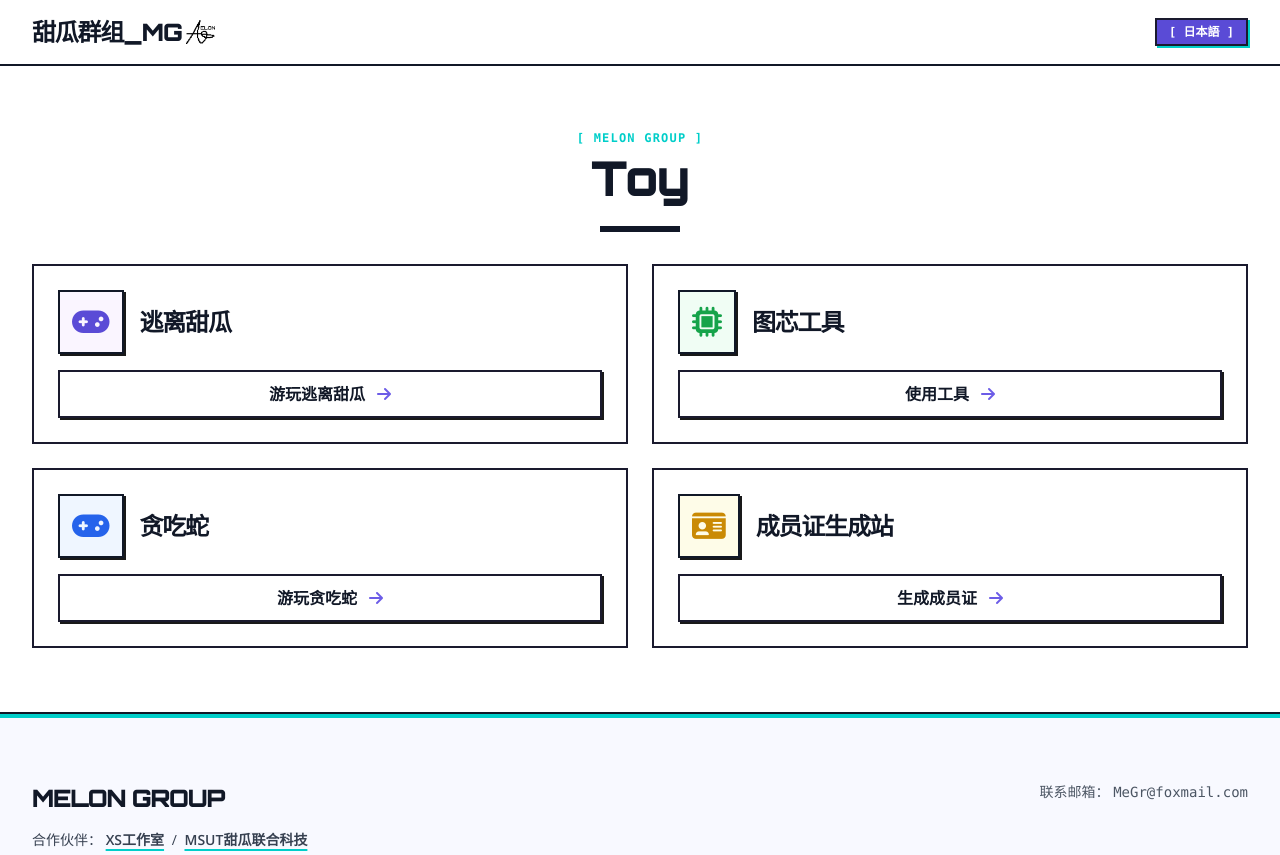
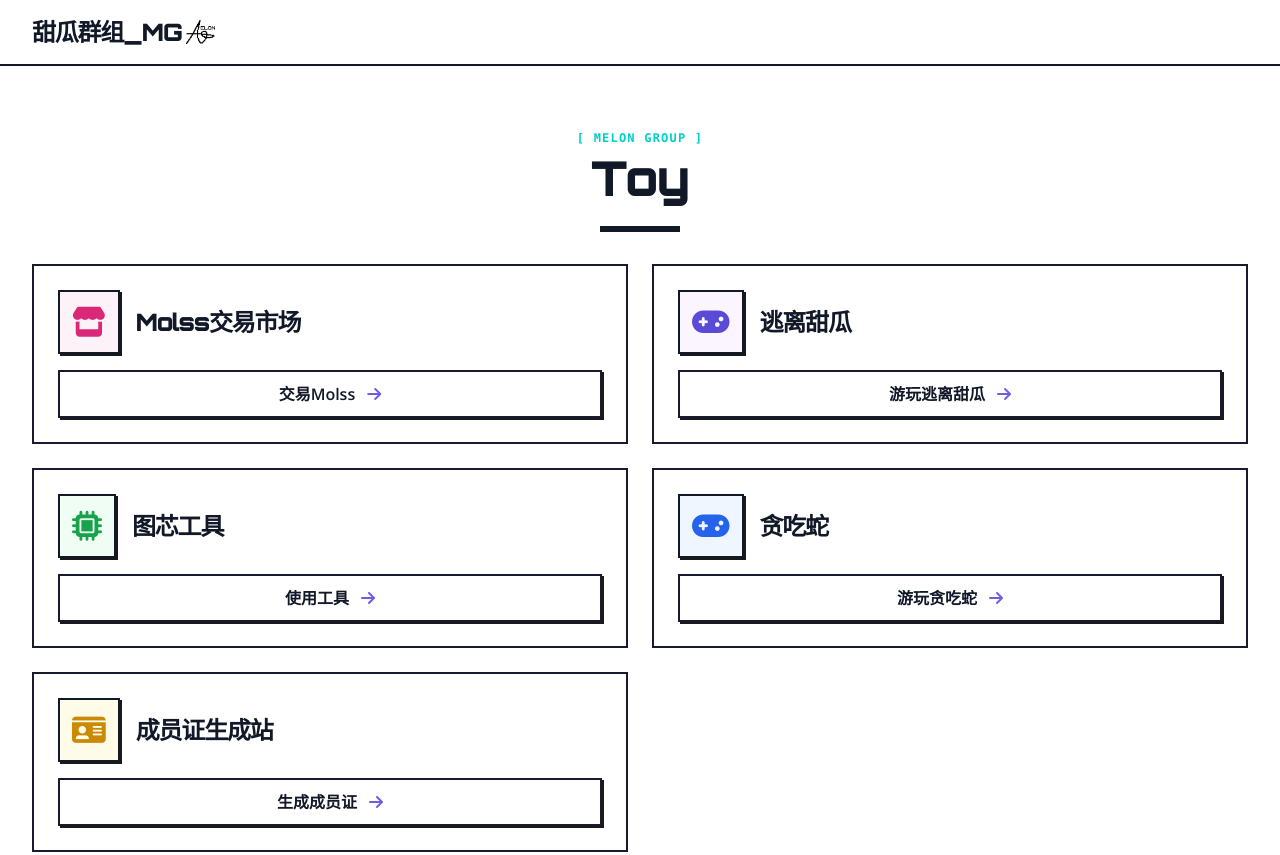
Before and after one commit to MelGroup/MelGroup.github.io, a plain HTML site: page toy/index.html in a window 1280 px wide. Shown: the top 855 px of the page. Drawn offline with nearby package versions, Linux system fonts and the light colour scheme.

Commit message:
Add files via upload

```diff
--- a/toy/index.html
+++ b/toy/index.html
@@ -41,11 +41,6 @@
                     <img src="../MG.png" alt="MG" class="h-6 w-auto inline-block">
                 </a>
             </div>
-            <div class="flex lg:flex-1 lg:justify-end gap-x-4">
-                <button id="langToggle" class="btn-hard bg-brand-dark text-white font-mono uppercase !px-3 !py-1 text-xs shadow-[2px_2px_0px_0px_#00cec9] active:shadow-none">
-                    [ 日本語 ]
-                </button>
-            </div>
         </nav>
     </header>
 
@@ -53,57 +48,69 @@
         <section id="services" class="bg-white py-12 sm:py-16 border-b-2 border-gray-900">
             <div class="mx-auto max-w-7xl px-6 lg:px-8">
                 <div class="mx-auto max-w-2xl text-center mb-8" data-aos="fade-up">
-                    <h2 class="text-xs font-mono font-bold uppercase tracking-widest text-brand-cyan i18n" data-i18n="services_label">[ Melon group ]</h2>
-                    <p class="mt-2 text-4xl font-black tracking-tight text-gray-900 sm:text-5xl font-orbitron i18n" data-i18n="services_title">Toy</p>
+                    <h2 class="text-xs font-mono font-bold uppercase tracking-widest text-brand-cyan">[ Melon group ]</h2>
+                    <p class="mt-2 text-4xl font-black tracking-tight text-gray-900 sm:text-5xl font-orbitron">Toy</p>
                     <div class="h-1.5 w-20 bg-gray-900 mx-auto mt-6"></div>
                 </div>
 
                 <div class="grid grid-cols-1 sm:grid-cols-2 gap-6">
                     <div class="product-card flex flex-col h-full" data-aos="fade-up" data-aos-delay="100">
                         <div class="flex items-center gap-x-4 mb-4">
-                            <div class="border-2 border-gray-900 p-3 bg-purple-50 text-brand-dark hard-shadow-sm">
-                                <i class="fas fa-gamepad text-3xl"></i>
+                            <div class="border-2 border-gray-900 p-3 bg-pink-50 text-pink-600 hard-shadow-sm">
+                                <i class="fas fa-store text-3xl"></i>
                             </div>
-                            <h3 class="text-2xl font-black tracking-tighter text-gray-900 font-orbitron i18n" data-i18n="game1_name">逃离甜瓜</h3>
+                            <h3 class="text-2xl font-black tracking-tighter text-gray-900 font-orbitron">Molss交易市场</h3>
                         </div>
-                        <a href="fled" target="_blank" class="btn-hard bg-white text-gray-900 hover:bg-gray-50 text-center mt-auto">
-                            <span class="i18n" data-i18n="game1_btn">游玩逃离甜瓜</span> <i class="fas fa-arrow-right ml-2 text-brand-primary"></i>
+                        <a href="/molss" target="_blank" class="btn-hard bg-white text-gray-900 hover:bg-gray-50 text-center mt-auto">
+                            交易Molss <i class="fas fa-arrow-right ml-2 text-brand-primary"></i>
                         </a>
                     </div>
 
                     <div class="product-card flex flex-col h-full" data-aos="fade-up" data-aos-delay="150">
                         <div class="flex items-center gap-x-4 mb-4">
-                            <div class="border-2 border-gray-900 p-3 bg-green-50 text-green-600 hard-shadow-sm">
-                                <i class="fas fa-microchip text-3xl"></i>
+                            <div class="border-2 border-gray-900 p-3 bg-purple-50 text-brand-dark hard-shadow-sm">
+                                <i class="fas fa-gamepad text-3xl"></i>
                             </div>
-                            <h3 class="text-2xl font-black tracking-tighter text-gray-900 font-orbitron i18n" data-i18n="game3_name">图芯工具</h3>
+                            <h3 class="text-2xl font-black tracking-tighter text-gray-900 font-orbitron">逃离甜瓜</h3>
                         </div>
-                        <a href="picip" target="_blank" class="btn-hard bg-white text-gray-900 hover:bg-gray-50 text-center mt-auto">
-                            <span class="i18n" data-i18n="game3_btn">使用工具</span> <i class="fas fa-arrow-right ml-2 text-brand-primary"></i>
+                        <a href="fled" target="_blank" class="btn-hard bg-white text-gray-900 hover:bg-gray-50 text-center mt-auto">
+                            游玩逃离甜瓜 <i class="fas fa-arrow-right ml-2 text-brand-primary"></i>
                         </a>
                     </div>
 
                     <div class="product-card flex flex-col h-full" data-aos="fade-up" data-aos-delay="200">
                         <div class="flex items-center gap-x-4 mb-4">
-                            <div class="border-2 border-gray-900 p-3 bg-blue-50 text-blue-600 hard-shadow-sm">
-                                <i class="fas fa-gamepad text-3xl"></i>
+                            <div class="border-2 border-gray-900 p-3 bg-green-50 text-green-600 hard-shadow-sm">
+                                <i class="fas fa-microchip text-3xl"></i>
                             </div>
-                            <h3 class="text-2xl font-black tracking-tighter text-gray-900 font-orbitron i18n" data-i18n="game2_name">贪吃蛇</h3>
+                            <h3 class="text-2xl font-black tracking-tighter text-gray-900 font-orbitron">图芯工具</h3>
                         </div>
-                        <a href="snake" target="_blank" class="btn-hard bg-white text-gray-900 hover:bg-gray-50 text-center mt-auto">
-                            <span class="i18n" data-i18n="game2_btn">游玩贪吃蛇</span> <i class="fas fa-arrow-right ml-2 text-brand-primary"></i>
+                        <a href="picip" target="_blank" class="btn-hard bg-white text-gray-900 hover:bg-gray-50 text-center mt-auto">
+                            使用工具 <i class="fas fa-arrow-right ml-2 text-brand-primary"></i>
                         </a>
                     </div>
 
                     <div class="product-card flex flex-col h-full" data-aos="fade-up" data-aos-delay="250">
                         <div class="flex items-center gap-x-4 mb-4">
+                            <div class="border-2 border-gray-900 p-3 bg-blue-50 text-blue-600 hard-shadow-sm">
+                                <i class="fas fa-gamepad text-3xl"></i>
+                            </div>
+                            <h3 class="text-2xl font-black tracking-tighter text-gray-900 font-orbitron">贪吃蛇</h3>
+                        </div>
+                        <a href="snake" target="_blank" class="btn-hard bg-white text-gray-900 hover:bg-gray-50 text-center mt-auto">
+                            游玩贪吃蛇 <i class="fas fa-arrow-right ml-2 text-brand-primary"></i>
+                        </a>
+                    </div>
+
+                    <div class="product-card flex flex-col h-full" data-aos="fade-up" data-aos-delay="300">
+                        <div class="flex items-center gap-x-4 mb-4">
                             <div class="border-2 border-gray-900 p-3 bg-yellow-50 text-yellow-600 hard-shadow-sm">
                                 <i class="fas fa-id-card text-3xl"></i>
                             </div>
-                            <h3 class="text-2xl font-black tracking-tighter text-gray-900 font-orbitron i18n" data-i18n="game4_name">成员证生成站</h3>
+                            <h3 class="text-2xl font-black tracking-tighter text-gray-900 font-orbitron">成员证生成站</h3>
                         </div>
                         <a href="/memcard.html" target="_blank" class="btn-hard bg-white text-gray-900 hover:bg-gray-50 text-center mt-auto">
-                            <span class="i18n" data-i18n="game4_btn">生成成员证</span> <i class="fas fa-arrow-right ml-2 text-brand-primary"></i>
+                            生成成员证 <i class="fas fa-arrow-right ml-2 text-brand-primary"></i>
                         </a>
                     </div>
                 </div>
@@ -118,14 +125,14 @@
                     Melon group
                 </span>
                 <p class="mt-4 text-sm text-gray-700">
-                    <span class="i18n" data-i18n="footer_partner_prefix">合作伙伴：</span>
+                    合作伙伴：
                     <a href="https://link3.cc/xsgzs" target="_blank" class="font-bold hover:text-brand-primary underline decoration-brand-cyan decoration-2 underline-offset-4 transition">XS工作室</a>
                     <span class="mx-1">/</span>
                     <a href="https://web.msut.top/" target="_blank" class="font-bold hover:text-brand-primary underline decoration-brand-cyan decoration-2 underline-offset-4 transition">MSUT甜瓜联合科技</a>
                 </p>
             </div>
             <div class="text-sm text-gray-600">
-                <span class="i18n" data-i18n="contact_email_label">联系邮箱：</span>
+                联系邮箱：
                 <a href="mailto:MeGr@foxmail.com" class="hover:text-brand-primary hover:underline font-mono">MeGr@foxmail.com</a>
             </div>
         </div>
--- a/toy/script.js
+++ b/toy/script.js
@@ -1,60 +1,6 @@
-(function(){
-    const translations = {
-        zh: {
-            services_label: '[ Melon group ]',
-            services_title: 'Toy',
-            game1_name: '逃离甜瓜',
-            game1_btn: '游玩逃离甜瓜',
-            game3_name: '图芯工具',
-            game3_btn: '使用工具',
-            game2_name: '贪吃蛇',
-            game2_btn: '游玩贪吃蛇',
-            game4_name: '成员证生成站',
-            game4_btn: '生成成员证',
-            footer_partner_prefix: '合作伙伴：',
-            contact_email_label: '联系邮箱：'
-        },
-        ja: {
-            services_label: '[ Melon group ]',
-            services_title: 'Toy',
-            game1_name: 'スイカからの脱出',
-            game1_btn: 'スイカからの脱出をプレイ',
-            game3_name: '図芯ツール',
-            game3_btn: 'ツールを使用',
-            game2_name: 'ヘビゲーム',
-            game2_btn: 'ヘビゲームをプレイ',
-            game4_name: 'メンバーカード生成所',
-            game4_btn: 'メンバーカードを生成',
-            footer_partner_prefix: 'パートナー：',
-            contact_email_label: '連絡先：'
-        }
-    };
-
-    let currentLang = 'zh';
-    const langBtn = document.getElementById('langToggle');
-
-    function updateUIText(lang) {
-        document.documentElement.lang = lang === 'zh' ? 'zh' : 'ja';
-        document.querySelectorAll('.i18n').forEach(el => {
-            const key = el.getAttribute('data-i18n');
-            if (key && translations[lang] && translations[lang][key]) {
-                el.textContent = translations[lang][key];
-            }
-        });
-        langBtn.textContent = lang === 'zh' ? '[ 日本語 ]' : '[ 简体中文 ]';
-    }
-
-    langBtn.addEventListener('click', () => {
-        currentLang = currentLang === 'zh' ? 'ja' : 'zh';
-        updateUIText(currentLang);
-    });
-
 AOS.init({
     duration: 600,
     once: true,
     offset: 50,
     easing: 'ease-out-quad',
 });
-
-    updateUIText('zh');
-})();
```
Lines whose indentation alone changed are shown as unchanged.
